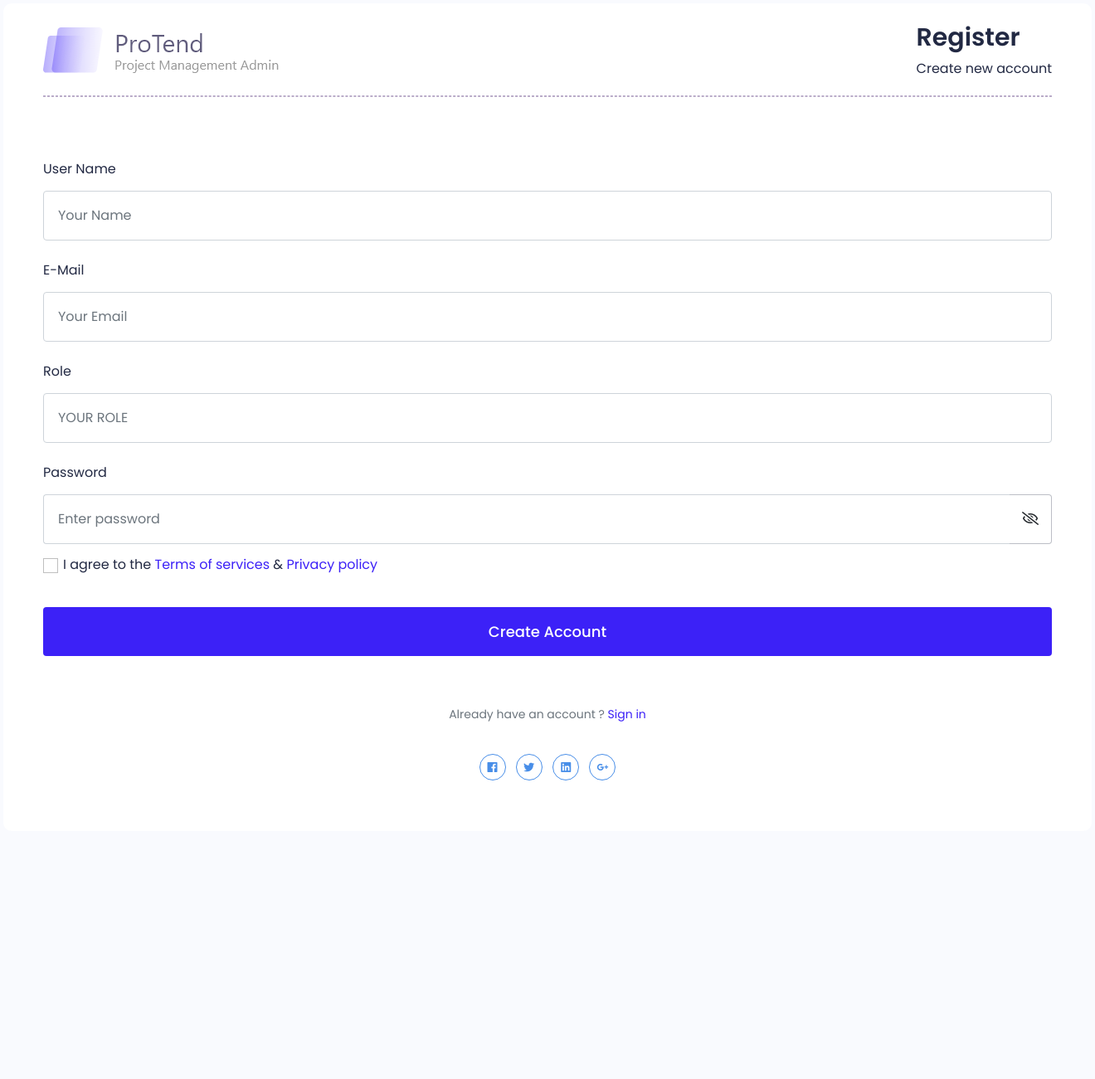
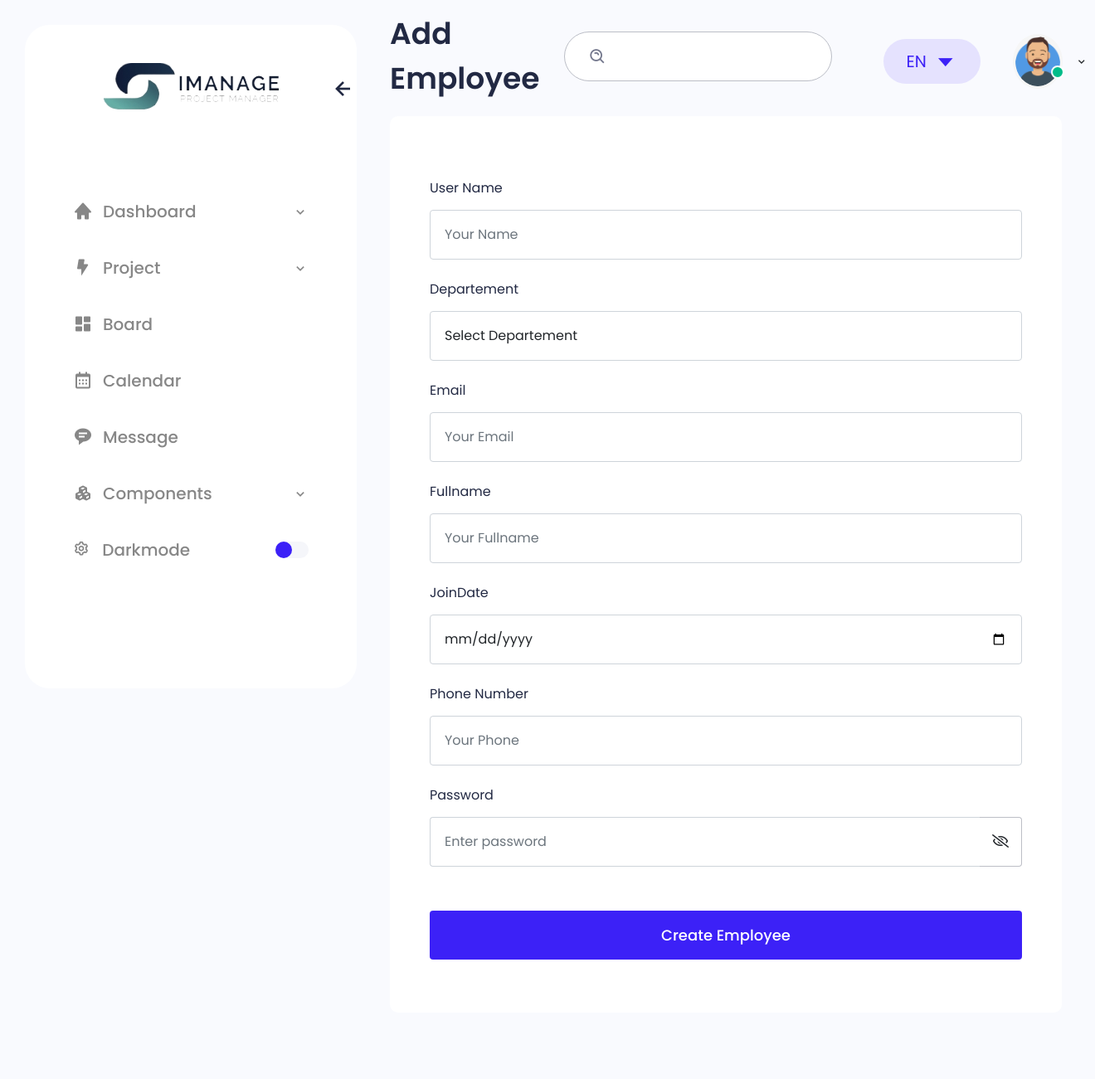
Before and after one commit to Brahim-cod/ProjectManagment, a Flask app: page /register in a window 1320 px wide. Shown: the whole page at 83% size. Before the commit the page ends 941 px from the top, so only its background shows below. Run offline with Flask 2, Linux system fonts and the light colour scheme; tables that the repository leaves empty hold one stand-in row (values such as "Sample post"); some libraries are stand-ins or nearby versions.

Commit message:
Up
Co-Authored-By: saadalami66 <104860158+saadalami66@users.noreply.github.com>

```diff
--- a/app.py
+++ b/app.py
@@ -1,4 +1,5 @@
 from asyncio import tasks
+from ntpath import join
 from flask import Flask, flash, jsonify, redirect, render_template, request, session, url_for
 from flask_mysqldb import MySQL
 import MySQLdb
@@ -145,15 +146,20 @@ def taskDelete(id):
 def register():
     # Output message if something goes wrong...
     msg = ''
+    cursor = mysql.connection.cursor(MySQLdb.cursors.DictCursor)
+    cursor.execute('SELECT * FROM departement')
+    depts = cursor.fetchall()
     # Check if "username", "password" and "email" POST requests exist (user submitted form)
-    if request.method == 'POST' and 'username' in request.form and 'password' in request.form and 'email' in request.form and 'role' in request.form:
+    if request.method == 'POST':
         # Create variables for easy access
         username = request.form['username']
+        fullname = request.form['fullname']
+        phone = request.form['phone']
+        dept = request.form['dept']
+        joindate = request.form['joindate']
         password = request.form['password']
         email = request.form['email']
-        role=request.form['role']
          # Check if account exists using MySQL
-        cursor = mysql.connection.cursor(MySQLdb.cursors.DictCursor)
         cursor.execute('SELECT * FROM EMP WHERE username = %s', (username,))
         account = cursor.fetchone()
         # If account exists show error and validation checks
@@ -161,22 +167,21 @@ def register():
             msg = 'Account already exists!'
         elif not re.match(r'[^@]+@[^@]+\.[^@]+', email):
             msg = 'Invalid email address!'
-        elif not re.match(r'[A-Za-z0-9]+', username):
+        elif not  re.match(r'[A-Za-z0-9]+', username):
             msg = 'Username must contain only characters and numbers!'
-        elif not role :
-            msg='ROLE NOT FOUND'
-        elif not username or not password or not email or not role:
+        elif not username or not password or not email or not fullname or not phone or not dept or not joindate:
             msg = 'Please fill out the form!'
         else:
             # Account doesnt exists and the form data is valid, now insert new account into accounts table
-            cursor.execute('INSERT INTO EMP VALUES (NULL, %s, %s,%s,%s)', (username, password,role ,email,))
+            cursor.execute('INSERT INTO EMP (fullName,dpt_id,joinDate,username,email,pass,phone) VALUES (%s,%s,%s,%s,%s,%s,%s)', (fullname, dept, joindate, username, email, password, phone, ))
             mysql.connection.commit()
             msg = 'You have successfully registered!'
     elif request.method == 'POST':
         # Form is empty... (no POST data)
         msg = 'Please fill out the form!'
+
     # Show registration form with message (if any)
-    return render_template('new-account.html', msg = msg)
+    return render_template('new-account.html', msg = msg, title = 'Add Employee' , depts = depts)
 
 
 @app.route('/login/', methods=['GET', 'POST'])
--- a/templates/components/sidebar.html
+++ b/templates/components/sidebar.html
@@ -37,7 +37,7 @@
                         </li>
                         <li>
                             <a href="/register">
-                               New Account
+                               New Employee
                             </a>
                         </li>
                     </ul>
--- a/templates/new-account.html
+++ b/templates/new-account.html
@@ -28,32 +28,19 @@
 <body class="sidebar-expand counter-scroll">
 
     <!-- SIDEBAR -->
+    {% include 'components/sidebar.html' %}
+    <!-- END SIDEBAR -->
+    <!-- Main Header -->
+    {% include 'components/mainheader.html' %}
+    <!-- End Main Header -->
+    <!-- MAIN CONTENT -->
+    <div class="main">
 
-    <!-- END SIDEBAR -->
-        <!-- Main Header -->
-
-        <!-- End Main Header -->
-
-    <!-- MAIN CONTENT -->
-    <div class="main m-0 p-0">
-
-        <div class="main-content m-0 p-1">
+        <div class="main-content">
             <section class="login singup">
                 <div class="row">
                     <div class="col-md-12">
                         <div class="box p-0 px-5">
-                            <div class="box-header d-flex justify-content-between">
-                                <a href="index.html">
-                                    <img src="./images/logo.png" alt="">
-                                </a>
-
-                                <div class="action-reg">
-                                    <h4 class="fs-30">Register</h4>
-                                    <a href="new-account.html">Create new account</a>
-                                </div>
-
-                            </div>
-                            <div class="line"></div>
                             <div class="box-body">
                                 <div class="auth-content my-auto">
 
@@ -63,7 +50,16 @@
                                             <input type="text" class="form-control" name="username" id="username" placeholder="Your Name">
                                         </div>
                                         <div class="mb-3 mt-24">
-                                            <label for="useremail" class="form-label mb-14">E-Mail</label>
+                                            <label for="dept" class="form-label mb-14">Departement</label>
+                                            <select name="dept" id="dept" class="form-control custom-select select2 select2-hidden-accessible" data-placeholder="Select Departement" tabindex="-1" aria-hidden="true" data-select2-id="select2-data-38-9jkg">
+                                                <option label="Select Departement" data-select2-id="select2-data-40-q3xu"></option>
+                                                {% for item in depts %}
+                                                <option value="{{item.dpt_id}}">{{item.dpt_name}}</option>
+                                                {% endfor %}
+                                            </select>
+                                        </div>
+                                        <div class="mb-3 mt-24">
+                                            <label for="useremail" class="form-label mb-14">Email</label>
                                             <input type="email" class="form-control" name="email" id="useremail" placeholder="Your Email" required>
 
                                             <div class="invalid-feedback">
@@ -71,11 +67,27 @@
                                             </div>
                                         </div>
                                         <div class="mb-3 mt-24">
-                                            <label for="role" class="form-label mb-14">Role</label>
-                                            <input type="text" class="form-control" name="role" id="role" placeholder="YOUR ROLE" required>
+                                            <label for="fullname" class="form-label mb-14">Fullname</label>
+                                            <input type="text" class="form-control" name="fullname" id="fullname" placeholder="Your Fullname" required>
 
                                             <div class="invalid-feedback">
-                                                Please Enter Role
+                                                Please Enter Fullname
+                                            </div>
+                                        </div>
+                                        <div class="mb-3 mt-24">
+                                            <label for="joindate" class="form-label mb-14">JoinDate</label>
+                                            <input type="date" class="form-control" name="joindate" id="joindate" placeholder="Your JoindDte" required>
+
+                                            <div class="invalid-feedback">
+                                                Please Enter JoinDate
+                                            </div>
+                                        </div>
+                                        <div class="mb-3 mt-24">
+                                            <label for="phone" class="form-label mb-14">Phone Number</label>
+                                            <input type="text" class="form-control" name="phone" id="phone" placeholder="Your Phone" required>
+
+                                            <div class="invalid-feedback">
+                                                Please Enter Phone
                                             </div>
                                         </div>
                                         <div class="mb-3 mt-24">
@@ -91,55 +103,15 @@
                                             </div>
                                         </div>
 
-                                        <div class="row mb-4">
-                                            <div class="col">
-                                                <div class="form-check">
-                                                    <input class="form-check-input" type="checkbox" id="remember-check">
-                                                    <label class="form-check-label" for="remember-check">
-                                                        I agree to the <a href="#" class="text-primary"> Terms of services</a> & <a href="#" class="text-primary"> Privacy policy</a>
-                                                    </label>
-                                                </div>
-                                                {% if msg %}
-                                                    <div>{{ msg }}</div>
-                                                {% endif %}
-                                            </div>
-
+                                        <div class="row mb-4 mt-24">
+                                            {% if msg %}
+                                                <div class="text-danger">{{ msg }}</div>
+                                            {% endif %}
                                         </div>
                                         <div class="mb-3 mt-29">
-                                            <button class="btn bg-primary color-white w-100 waves-effect waves-light fs-18 font-w500" type="submit">Create Account</button>
+                                            <button class="btn bg-primary color-white w-100 waves-effect waves-light fs-18 font-w500" type="submit">Create Employee</button>
                                         </div>
                                     </form>
-
-
-                                    <div class="mt-59 text-center">
-                                        <p class="text-muted mb-0 fs-14">Already have an account ? <a href="user-login.html" class="text-primary fw-semibold">  Sign in </a> </p>
-                                    </div>
-
-                                    <div class="mt-37 text-center">
-
-                                        <ul class="list-inline mb-0">
-                                            <li class="list-inline-item">
-                                                <a href="javascript:void()" class="social-list-item text-white">
-                                                    <i class='bx bxl-facebook-square'></i>
-                                                </a>
-                                            </li>
-                                            <li class="list-inline-item">
-                                                <a href="javascript:void()" class="social-list-item text-white">
-                                                    <i class='bx bxl-twitter'></i>
-                                                </a>
-                                            </li>
-                                            <li class="list-inline-item">
-                                                <a href="javascript:void()" class="social-list-item  text-white">
-                                                    <i class='bx bxl-linkedin-square'></i>
-                                                </a>
-                                            </li>
-                                            <li class="list-inline-item">
-                                                <a href="javascript:void()" class="social-list-item  text-white">
-                                                    <i class='bx bxl-google-plus'></i>
-                                                </a>
-                                            </li>
-                                        </ul>
-                                    </div>
                                 </div>
                             </div>
                         </div>
@@ -168,7 +140,6 @@
     <script src="{{ url_for('static', filename='libs/simplebar/simplebar.min.js')}}"></script>
     <script src="{{ url_for('static', filename='libs/password/pass-addon.init.js')}}"></script>
 
-
     <!-- APP JS -->
     <script src="{{ url_for('static', filename='js/main.js')}}"></script>
     <script src="{{ url_for('static', filename='js/shortcode.js')}}"></script>
--- a/templates/new-project.html
+++ b/templates/new-project.html
@@ -65,7 +65,7 @@
 
                                 <div class="col-md-6 col-sm-12 mb-24">
                                     <div class="form-group "> <label class="form-label">Assign Team:</label>
-                                        <select name="team" class="form-control custom-select select2 select2-hidden-accessible" data-placeholder="Select Client" tabindex="-1" aria-hidden="true" data-select2-id="select2-data-38-9jkg">
+                                        <select name="team" class="form-control custom-select select2 select2-hidden-accessible" data-placeholder="Select Team" tabindex="-1" aria-hidden="true" data-select2-id="select2-data-38-9jkg">
                                             <option label="Select Team" data-select2-id="select2-data-40-q3xu"></option>
                                             {% for item in teams %}
                                             <option value="{{item.equipe_id}}">{{item.nomEQ}}</option>
```
Also changed, not shown: templates/index.html (+6 -52 lines), static/images/logo.png.
